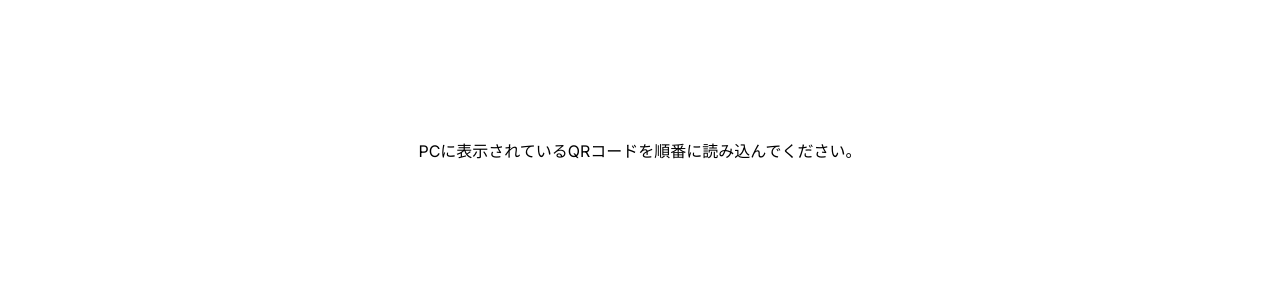
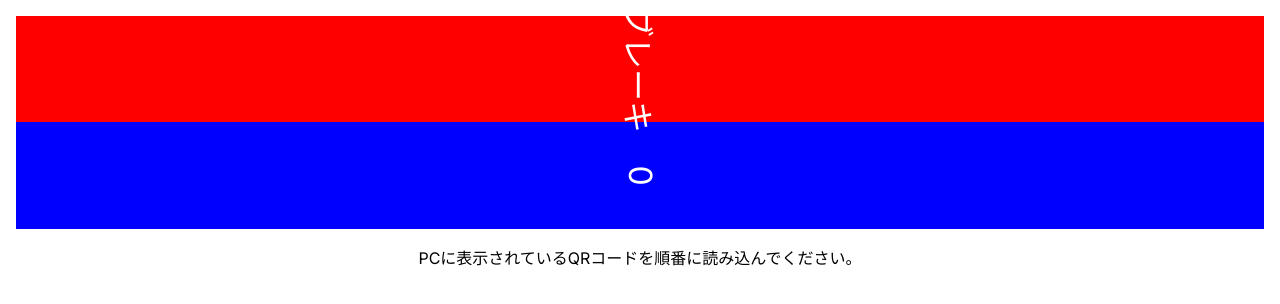
Before and after one commit to itsu-dev/plateau-racing-game, a Next.js app: page /steer in a window 1280 px wide. Shown: the top 304 px of the page. Built offline with nearby package versions, Linux system fonts and the light colour scheme; no server answers.

Commit message:
feat: implement controller

```diff
--- /dev/null
+++ b/src/app/_components/steer/Controller.tsx
@@ -0,0 +1,22 @@
+import styled from "styled-components";
+import Pedal from "@/app/_components/steer/Pedal";
+import useController from "@/app/_hooks/useController";
+
+type Props = {
+  send: (data: any) => void;
+}
+
+const Wrapper = styled.div`
+  width: 100%;
+  height: 100%;
+`;
+
+export function Controller({ send }: Props) {
+  const { onAcceleratorDown, onAcceleratorUp, onBrakeDown, onBrakeUp, gamma } = useController(send);
+  return (
+    <Wrapper>
+      <Pedal text={"ブレーキ"} color={"red"} onTouchStart={onBrakeDown} onTouchEnd={onBrakeUp} />
+      <Pedal text={`${gamma}`} color={"blue"} onTouchStart={onAcceleratorDown} onTouchEnd={onAcceleratorUp} />
+    </Wrapper>
+  )
+}
--- /dev/null
+++ b/src/app/_components/steer/Pedal.tsx
@@ -0,0 +1,29 @@
+import styled from "styled-components";
+
+const Wrapper = styled.div<{color: string}>`
+  background-color: ${props => props.color};
+  color: white;
+  font-size: 2.0rem;
+  width: 100%;
+  height: 50%;
+  display: flex;
+  justify-content: center;
+  align-items: center;
+
+  p {
+    transform: rotateZ(90deg);
+  }
+`;
+
+type Props = {
+  text: string;
+  color: string;
+} & React.ComponentProps<'div'>;
+
+export default function Pedal({ text, color, ...props }: Props) {
+  return (
+    <Wrapper color={color} {...props}>
+      <p>{text}</p>
+    </Wrapper>
+  )
+}
--- a/src/app/_components/steer/RTCQRCodes.tsx
+++ b/src/app/_components/steer/RTCQRCodes.tsx
@@ -6,6 +6,7 @@ import QRCard from "@/app/_components/game/QRCard";
 import Button from "@/app/_components/game/Button";
 import {GameContext} from "@/app/_contexts/IGameContext";
 import jsQR from "jsqr";
+import {Controller} from "@/app/_components/steer/Controller";
 
 const Wrapper = styled.div`
   width: 100%;
@@ -97,6 +98,7 @@ export default function RTCQRCodes() {
 
   return (
     <Wrapper>
+      <Controller send={() => {}} />
       {qr1 && qr2 && (game.state === "displayingQr1" || game.state === "displayingQr2") &&
           <>
               <p>PCで<a href={"/"}>/</a>を開き、以下のQRコードを順番に読み込んでください。 </p>
@@ -113,13 +115,10 @@ export default function RTCQRCodes() {
           <>
               <p>PCに表示されているQRコードを順番に読み込んでください。</p>
               <canvas ref={canvasRef} width={300} height={500}></canvas>
-              {/*<Button onClick={() => setState("displayingQr1")}>PC用のQRコードを表示する</Button>*/}
           </>
       }
       {game.state === "start" &&
-          <>
-              <p>接続完了</p>
-          </>
+          <Controller send={connection.send} />
       }
     </Wrapper>
   )
--- /dev/null
+++ b/src/app/_hooks/useController.ts
@@ -0,0 +1,47 @@
+import {useCallback, useEffect, useRef, useState} from "react";
+
+const TYPE_ACCELERATOR_DOWN = 0;
+const TYPE_ACCELERATOR_UP = 1;
+const TYPE_BRAKE_DOWN = 2;
+const TYPE_BRAKE_UP = 3;
+
+export default function useController(send: (data: any) => void) {
+  const [gamma, _setGamma] = useState<number>(0);
+  const setGamma = useRef(_setGamma);
+
+  const onDeviceMotion = useCallback((e: DeviceOrientationEvent) => {
+    alert(e);
+    setGamma.current(e.gamma ?? 0);
+  }, []);
+
+  useEffect(() => {
+    window.addEventListener("deviceorientation", onDeviceMotion);
+    return () => {
+      window.removeEventListener("deviceorientation", onDeviceMotion);
+    }
+  }, []);
+
+  const onAcceleratorDown = useCallback(() => {
+    send({type: TYPE_ACCELERATOR_DOWN});
+  }, [send]);
+
+  const onAcceleratorUp = useCallback(() => {
+    send({type: TYPE_ACCELERATOR_UP});
+  }, [send]);
+
+  const onBrakeDown = useCallback(() => {
+    send({type: TYPE_BRAKE_DOWN});
+  }, [send]);
+
+  const onBrakeUp = useCallback(() => {
+    send({type: TYPE_BRAKE_UP});
+  }, [send]);
+
+  return {
+    onAcceleratorDown,
+    onAcceleratorUp,
+    onBrakeDown,
+    onBrakeUp,
+    gamma
+  }
+}
--- a/src/app/_hooks/useRTCConnection.ts
+++ b/src/app/_hooks/useRTCConnection.ts
@@ -150,12 +150,13 @@ export default function useRTCConnection() {
     }
   }, [createPeerConnection]);
 
-  const send = useCallback(() => {
+  const send = useCallback((data: any) => {
     if (!peerConnection || peerConnection.current!.connectionState != 'connected') {
       alert('PeerConnection is not established.');
       return false;
     }
-    let msg = "aaa";
+    console.log(data)
+    let msg = JSON.stringify(data);
     dataChannel.current!.send(msg);
 
     return true;
```
Also changed, not shown: src/app/_components/game/RTCQRCodes.tsx (+4 -4 lines).
